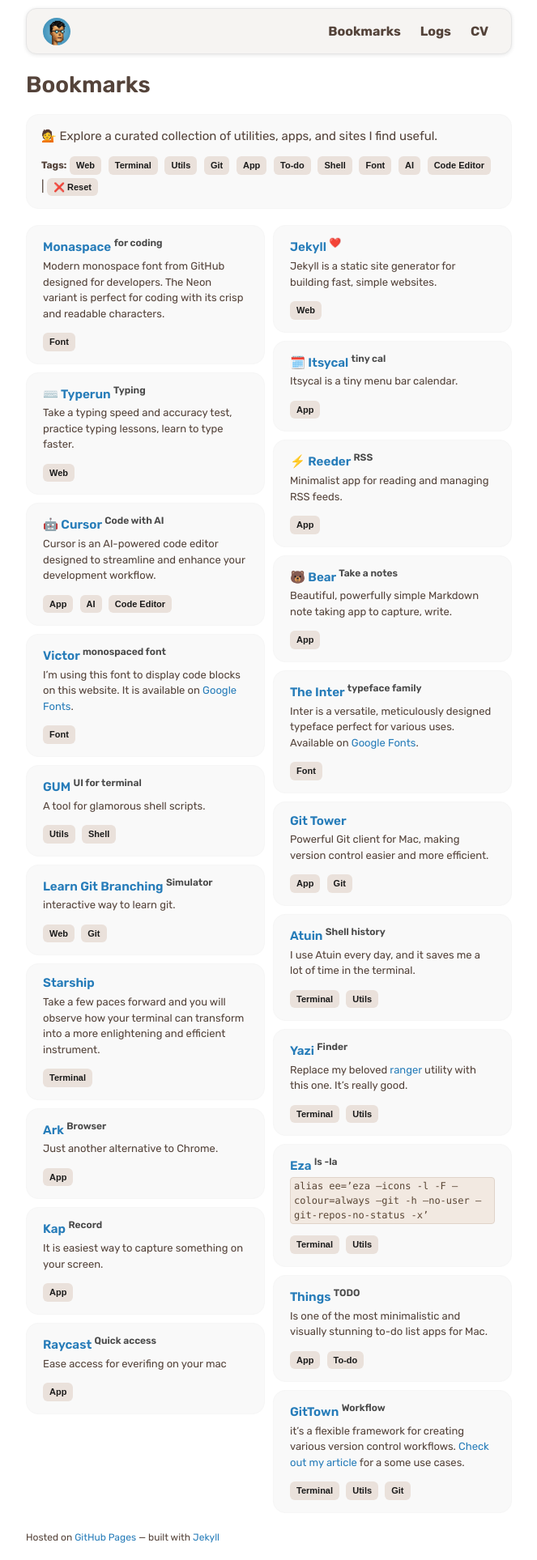
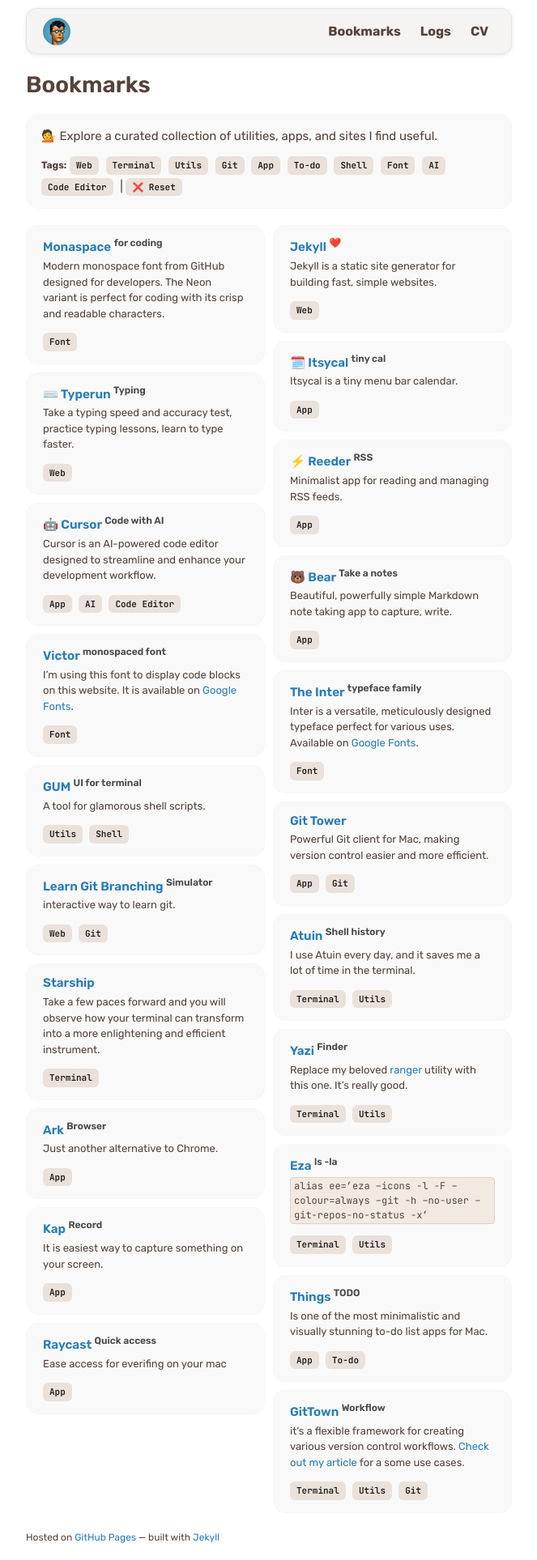
Before and after one commit to alobanov/alobanov.github.io, a Jekyll site: the page built from bookmarks.md, in a window 1280 px wide. Shown: the whole page at 81% size, without its empty margins (308-971 px from the left). Built offline with Jekyll 4.4.1, drawn with Linux system fonts in a browser that asks for light colours; some web fonts are replaced.

Commit message:
chore(site): switch code font to jetbrains mono
- Update default layout to load JetBrains Mono from Google Fonts instead of Victor Mono
- Adjust site CSS to use JetBrains Mono for code and badge typography
- Regenerate built index HTML to reflect updated font link and absolute OG/Twitter image URLs
- Refresh Jekyll cache entry to match updated build configuration (serving/watch/url)

```diff
--- a/_layouts/default.html
+++ b/_layouts/default.html
@@ -34,7 +34,7 @@
 
   <!-- Google Fonts with performance optimization -->
   <link
-    href="https://fonts.googleapis.com/css2?family=Rubik:ital,wght@0,300..900;1,300..900&family=Victor+Mono:ital,wght@0,100..700;1,100..700&display=swap"
+    href="https://fonts.googleapis.com/css2?family=Rubik:ital,wght@0,300..900;1,300..900&family=JetBrains+Mono:ital,wght@0,100..800;1,100..800&display=swap"
     rel="stylesheet" media="print" onload="this.media='all'">
 
   <!-- Main stylesheet -->
--- a/assets/css/style.css
+++ b/assets/css/style.css
@@ -18,8 +18,7 @@
 
     /* Шрифты */
     --primary-font: "Rubik", "Helvetica Neue", Helvetica, Arial, sans-serif;
-    --code-font: "Victor Mono", "Lucida Console", Terminal, Consolas, "Liberation Mono",
-        "DejaVu Sans Mono", "Courier New", monospace;
+    --code-font: "JetBrains Mono", "Lucida Console", Consolas, monospace;
 }
 
 .full-width-rounded-image {
@@ -488,7 +487,7 @@
     justify-content: center;
     background-color: #eae1db;
     color: #1a1a1a;
-    font-family: "Victor Mono", sans-serif;
+    font-family: "JetBrains Mono", monospace;
     font-weight: 600;
     padding: 3px 8px;
     border-radius: 6px;
@@ -615,7 +614,7 @@
     justify-content: center;
     background-color: #eae1db;
     color: #1a1a1a;
-    font-family: "Victor Mono", sans-serif;
+    font-family: "JetBrains Mono", monospace;
     font-weight: 600;
     font-size: 10px;
     white-space: nowrap;
```
Also changed, not shown: 1 other file.
